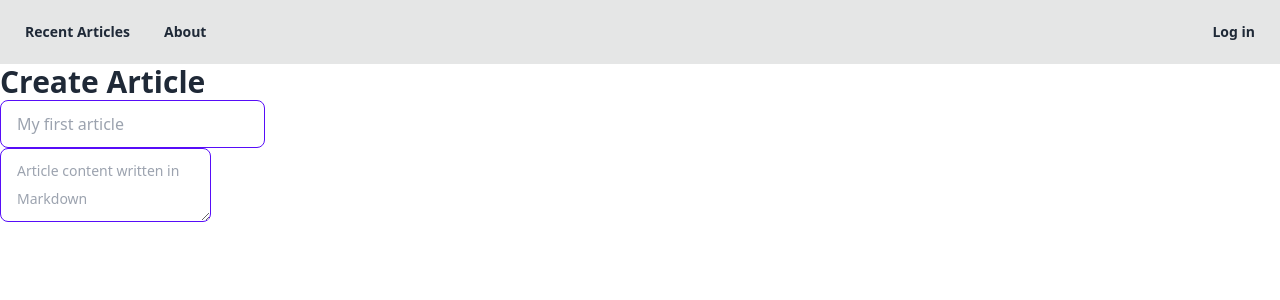
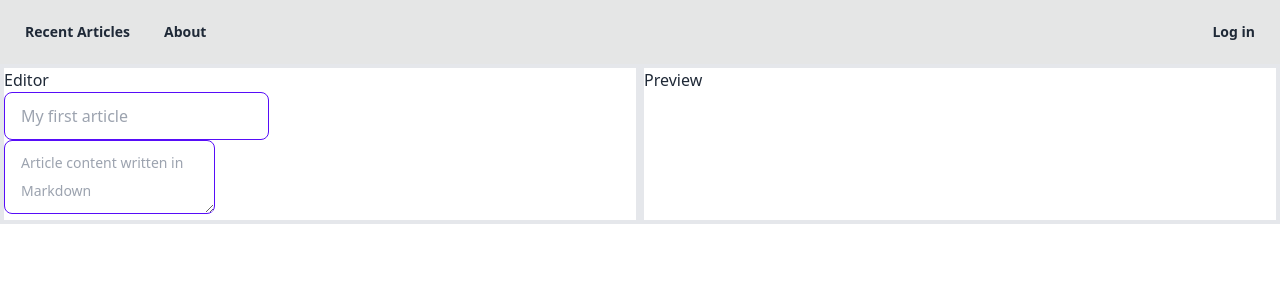
Before and after one commit to CrispJam/cat-blog, a Next.js app: page /articles/create in a window 1280 px wide. Shown: the top 300 px of the page. Built offline with nearby package versions, Linux system fonts and the light colour scheme.

Commit message:
Put create page elements in a flexbox

```diff
--- a/pages/articles/create.tsx
+++ b/pages/articles/create.tsx
@@ -5,7 +5,38 @@ export default function Create() {
   const [title, setTitle] = useState('');
   const [content, setContent] = useState('');
 
+
   return (
+    <div className="flex">
+      <div className="flex-1 border-4">
+        Editor
+        <div>
+          <input
+            onChange={e => setTitle(e.target.value)}
+            value={title}
+            placeholder="My first article"
+            className="input input-primary"
+          />
+        </div>
+        <div>
+          <textarea
+            onChange={e => setContent(e.target.value)}
+            value={content}
+            placeholder="Article content written in Markdown"
+            className="textarea textarea-primary"
+          />
+        </div>
+      </div>
+      <div className="flex-1 border-4">
+        Preview
+        <div className="prose">
+          <ReactMarkdown>{content}</ReactMarkdown>
+        </div>
+      </div>
+    </div>
+  )
+
+/*   return (
     <div>
       <h1 className="text-3xl font-bold">Create Article</h1>
       <div>
@@ -26,5 +57,5 @@ export default function Create() {
         <ReactMarkdown>{content}</ReactMarkdown>
       </div>
     </div>
-  )
+  ) */
 }
```
Also changed, not shown: pages/articles/edit.tsx (added).
